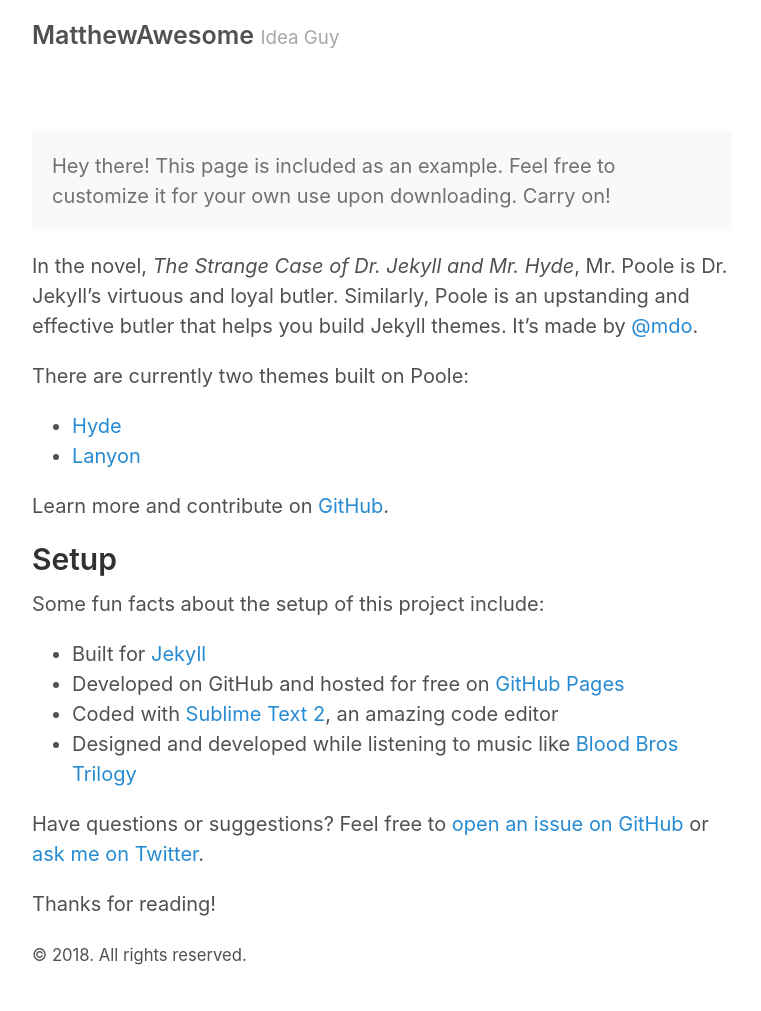
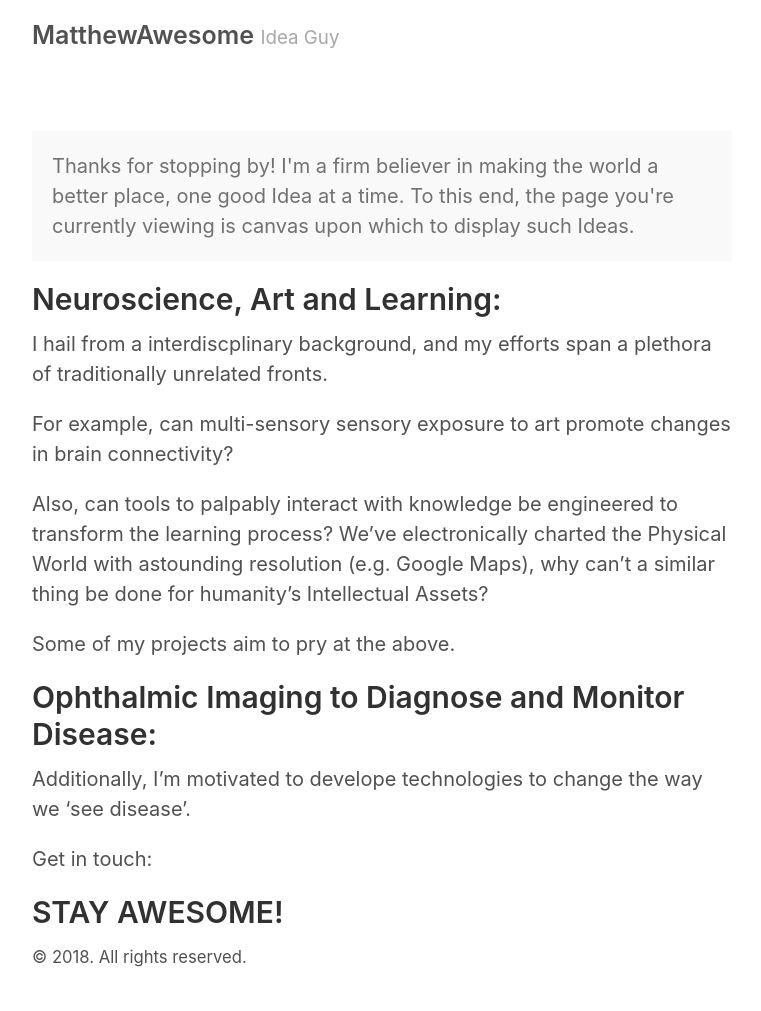
Before and after one commit to MatthewAwesome/MatthewAwesome.github.io, a Jekyll site: the page built from index.md, in a window 1280 px wide. Shown: the whole page, without its empty margins (258-1019 px from the left). Built offline with Jekyll 4.4.1, drawn with Linux system fonts in a browser that asks for light colours.

Commit message:
More changes!

```diff
--- a/index.md
+++ b/index.md
@@ -3,27 +3,26 @@ layout: default
 title: Home
 ---
 <p class="message">
-  Hey there! This page is included as an example. Feel free to customize it for your own use upon downloading. Carry on!
+  Thanks for stopping by! I'm a firm believer in making the world a better place, one good Idea at a time. To this end, the page you're currently viewing
+  is canvas upon which to display such Ideas.
 </p>
 
-In the novel, *The Strange Case of Dr. Jekyll and Mr. Hyde*, Mr. Poole is Dr. Jekyll's virtuous and loyal butler. Similarly, Poole is an upstanding and effective butler that helps you build Jekyll themes. It's made by [@mdo](https://twitter.com/mdo).
+## Neuroscience, Art and Learning:
 
-There are currently two themes built on Poole:
+I hail from a interdiscplinary background, and my efforts span a plethora of traditionally unrelated fronts.
 
-* [Hyde](http://hyde.getpoole.com)
-* [Lanyon](http://lanyon.getpoole.com)
+For example, can multi-sensory sensory exposure to art promote changes in brain connectivity?
 
-Learn more and contribute on [GitHub](https://github.com/poole).
+Also, can tools to palpably interact with knowledge be engineered to transform the learning process? We've
+electronically charted the Physical World with astounding resolution (e.g. Google Maps), why can't a similar thing be
+done for humanity's Intellectual Assets?
 
-## Setup
+Some of my projects aim to pry at the above.
 
-Some fun facts about the setup of this project include:
+## Ophthalmic Imaging to Diagnose and Monitor Disease:
 
-* Built for [Jekyll](http://jekyllrb.com)
-* Developed on GitHub and hosted for free on [GitHub Pages](https://pages.github.com)
-* Coded with [Sublime Text 2](http://sublimetext.com), an amazing code editor
-* Designed and developed while listening to music like [Blood Bros Trilogy](https://soundcloud.com/maddecent/sets/blood-bros-series)
+Additionally, I'm motivated to develope technologies to change the way we 'see disease'.
 
-Have questions or suggestions? Feel free to [open an issue on GitHub](https://github.com/poole/poole/issues/new) or [ask me on Twitter](https://twitter.com/mdo).
+Get in touch:
 
-Thanks for reading!
+## STAY AWESOME!
```
Also changed, not shown: 1 other file.
